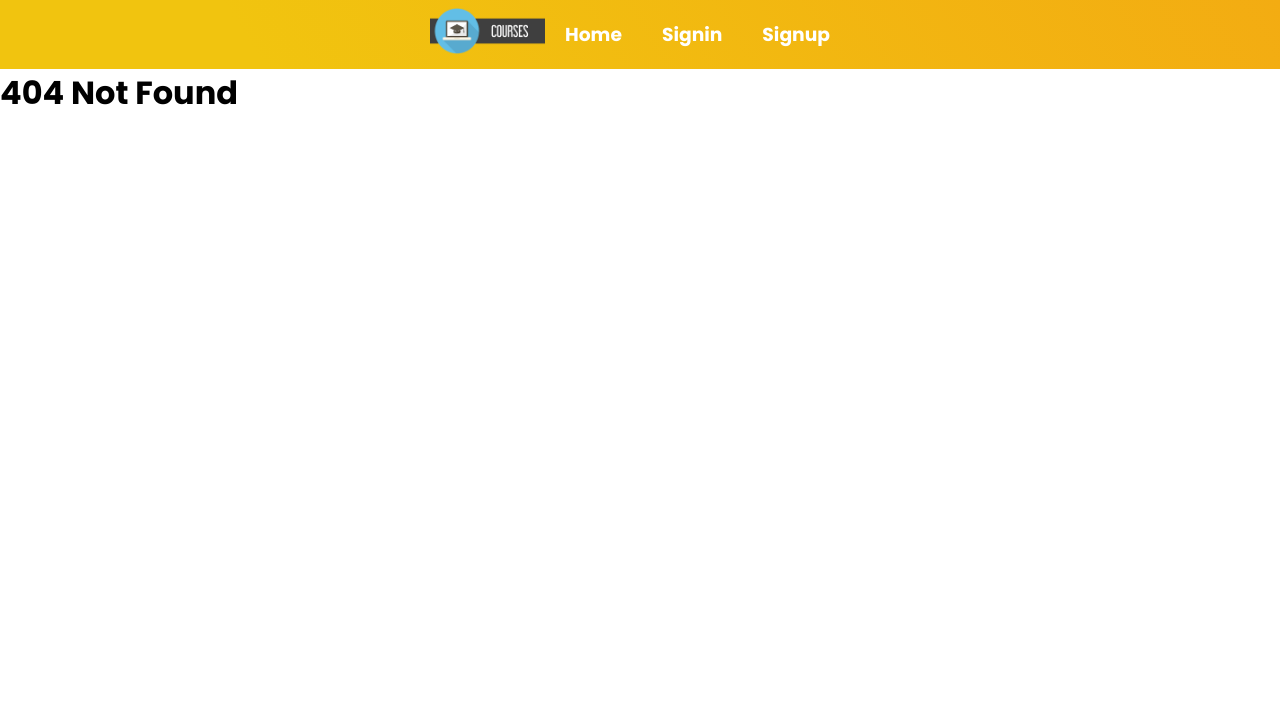
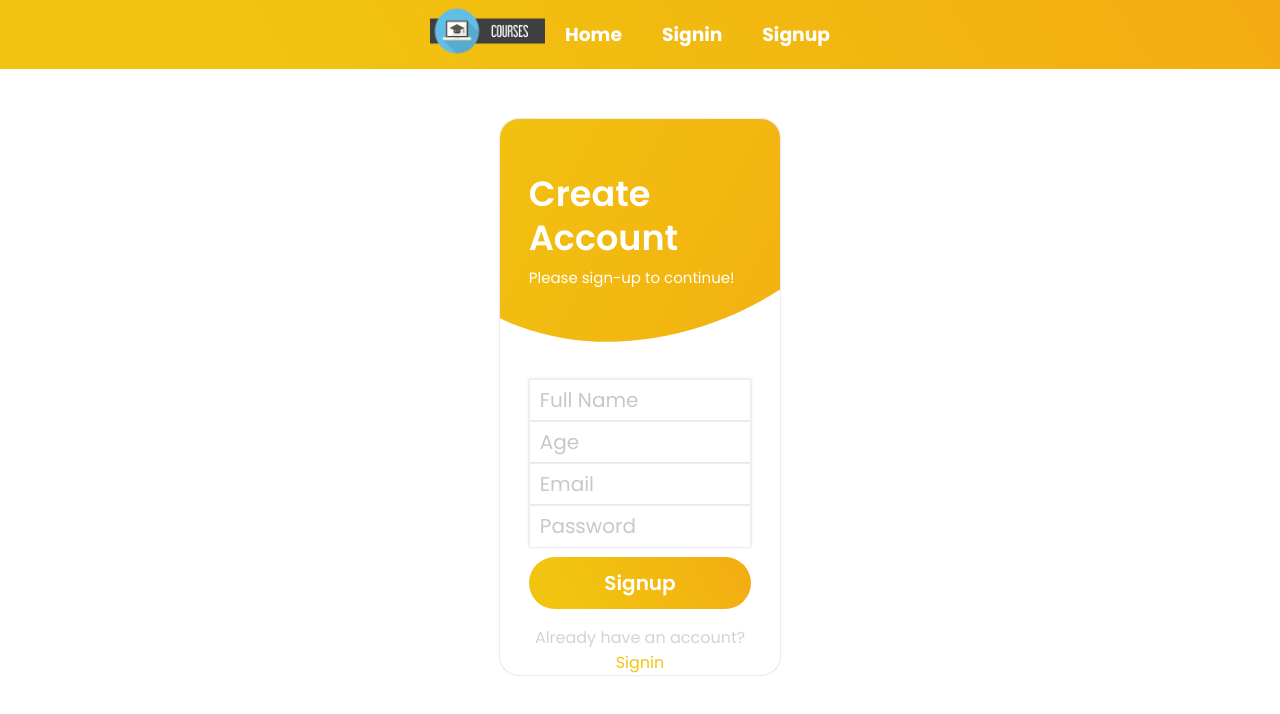
Before and after one commit to enka1504/mern-udemy, a React (Create React App) app in the folder client/: page /api/users in a window 1280 px wide. Before the commit this address had no page. Shown: the top 714 px of the page. Built offline with nearby package versions, Linux system fonts and the light colour scheme.

Commit message:
signup added

```diff
--- a/client/src/App.js
+++ b/client/src/App.js
@@ -35,7 +35,7 @@ function App() {
 						// component={() => <Homepage movieData={topRatedMovies} />}
 					/>
 					<Route exact path="/Signin" component={Signin} />
-					<Route exact path="/Signup" component={Signup} />
+					<Route exact path="/api/users" component={Signup} />
 					{/* <Route
 						exact
 						path="/MovieDetails/:type/:id"
--- a/client/src/components/accountBox/index.jsx
+++ b/client/src/components/accountBox/index.jsx
@@ -1,4 +1,5 @@
-import React, { useRef, useState } from 'react';
+import React, { useState } from 'react';
+// import { useParams } from 'react-router-dom';
 import styled from 'styled-components';
 import { LoginForm } from './loginForm';
 import { motion } from 'framer-motion';
@@ -79,6 +80,7 @@ const InnerContainer = styled.div`
 	padding: 0 1.8em;
 `;
 
+//animation
 const backdropVariants = {
 	expanded: {
 		width: '233%',
@@ -101,18 +103,31 @@ const expandingTransition = {
 };
 
 export function AccountBox(props) {
-	const { push } = useHistory();
+	const { location } = useHistory();
 	//animation
 	const [isExpanded, setExpanded] = useState(false);
-	const [active, setActive] = useState('signin');
 
+	// const params = useParams();
+
+	// useEffect(() => {
+	// 	const type = location.pathname.slice(1);
+	// 	const Checktype = async () => {
+	// 		setActive(type);
+	// 	};
+	// 	Checktype();
+	// }, []);
 	//create new user
 	const [userData, setUserData] = useState([]);
-	const refUser = useRef(null);
-	// const refID = useRef(null);
+	const [userInfo, setUserInfo] = useState({
+		name: '',
+		age: '',
+		email: '',
+		password: '',
+	});
 	const createUser = async () => {
-		const { data } = await api.post('/users');
+		const { data } = await api.post('users', userInfo);
 		setUserData([data]);
+		//set profile name on navbar and redirect to homepage
 	};
 	//animation functions
 	const playExpandingAnimation = () => {
@@ -121,25 +136,32 @@ export function AccountBox(props) {
 			setExpanded(false);
 		}, expandingTransition.duration * 1000 - 1500);
 	};
-
+	const [active, setActive] = useState(location.pathname.slice(1));
 	const switchToSignup = () => {
 		playExpandingAnimation();
 		setTimeout(() => {
-			setActive('signup');
-			push(`/Signup`);
-			// console.log(push);
-		}, 400);
+			const type = location.pathname.slice(1);
+			// replace(`/Signup`);
+			setActive(type);
+		}, expandingTransition.duration * 1000 - 1500);
 	};
 
 	const switchToSignin = () => {
 		playExpandingAnimation();
 		setTimeout(() => {
-			setActive('signin');
-			push(`/Signin`);
-		}, 400);
+			const type = location.pathname.slice(1);
+			// replace(`/Signin`);
+			setActive(type);
+		}, expandingTransition.duration * 1000 - 1000);
 	};
 
-	const contextValue = { switchToSignup, switchToSignin, createUser, refUser };
+	const contextValue = {
+		switchToSignup,
+		switchToSignin,
+		createUser,
+		userInfo,
+		setUserInfo,
+	};
 
 	return (
 		<AccountContext.Provider value={contextValue}>
@@ -151,14 +173,14 @@ export function AccountBox(props) {
 						variants={backdropVariants}
 						transition={expandingTransition}
 					/>
-					{active === 'signin' && (
+					{active === 'Signin' && (
 						<HeaderContainer>
 							<HeaderText>Welcome</HeaderText>
 							<HeaderText>Back</HeaderText>
 							<SmallText>Please sign-in to continue!</SmallText>
 						</HeaderContainer>
 					)}
-					{active === 'signup' && (
+					{active === 'api/users' && (
 						<HeaderContainer>
 							<HeaderText>Create</HeaderText>
 							<HeaderText>Account</HeaderText>
@@ -167,8 +189,8 @@ export function AccountBox(props) {
 					)}
 				</TopContainer>
 				<InnerContainer>
-					{active === 'signin' && <LoginForm />}
-					{active === 'signup' && <SignupForm />}
+					{active === 'Signin' && <LoginForm />}
+					{active === 'api/users' && <SignupForm />}
 				</InnerContainer>
 			</BoxContainer>
 		</AccountContext.Provider>
--- a/client/src/components/accountBox/loginForm.jsx
+++ b/client/src/components/accountBox/loginForm.jsx
@@ -28,7 +28,7 @@ export function LoginForm(props) {
 
 			<Marginer direction="vertical" margin="1em" />
 			<MutedLink to="/">Don't have an account?</MutedLink>
-			<BoldLink to="/Signup" onClick={switchToSignup}>
+			<BoldLink to="/api/users" onClick={switchToSignup}>
 				Signup
 			</BoldLink>
 		</BoxContainer>
--- a/client/src/components/accountBox/signupForm.jsx
+++ b/client/src/components/accountBox/signupForm.jsx
@@ -11,15 +11,42 @@ import { Marginer } from '../marginer';
 import { AccountContext } from './accountContext';
 
 export function SignupForm(props) {
-	const { switchToSignin, createUser } = useContext(AccountContext);
-
+	const { switchToSignin, createUser, userInfo, setUserInfo } = useContext(
+		AccountContext
+	);
+	const changeHandler = (e) =>
+		setUserInfo({ ...userInfo, [e.target.name]: e.target.value });
 	return (
 		<BoxContainer>
 			<FormContainer>
-				<Input type="text" placeholder="Full Name" />
-				<Input type="email" placeholder="Email" />
-				<Input type="password" placeholder="Password" />
-				<Input type="password" placeholder="Confirm Password" />
+				<Input
+					value={userInfo.name}
+					name={'name'}
+					onChange={changeHandler}
+					type="text"
+					placeholder="Full Name"
+					required
+				/>
+				<Input
+					name={'age'}
+					onChange={changeHandler}
+					type="number"
+					placeholder="Age"
+				/>
+				<Input
+					name={'email'}
+					onChange={changeHandler}
+					type="email"
+					placeholder="Email"
+					required
+				/>
+				<Input
+					name={'password'}
+					onChange={changeHandler}
+					type="password"
+					placeholder="Password"
+					required
+				/>
 			</FormContainer>
 			<Marginer direction="vertical" margin={10} />
 			<SubmitButton type="submit" onClick={createUser}>
@@ -30,6 +57,7 @@ export function SignupForm(props) {
 			<BoldLink to="/Signin" onClick={switchToSignin}>
 				Signin
 			</BoldLink>
+
 		</BoxContainer>
 	);
 }
```
